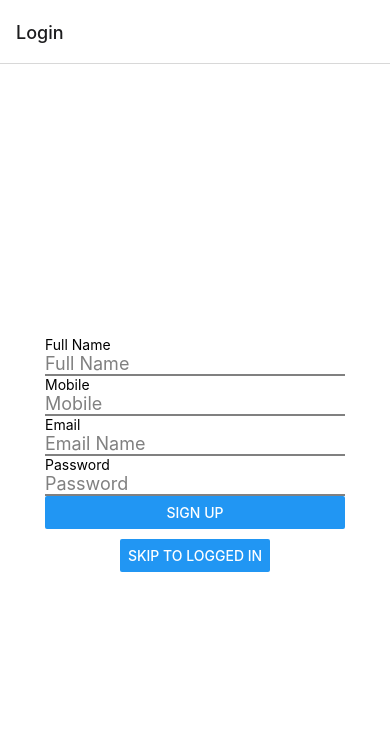
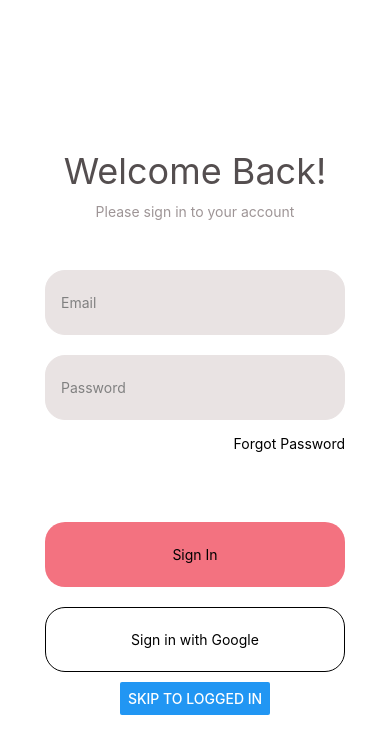
Before and after one commit to MarshalWelgama/QR-Coffee, a React Native app: screen /Login in a window 390 px wide. Shown: the top 754 px of the page. Built offline with nearby package versions, Linux system fonts and the light colour scheme.

Commit message:
issue #7 update login page style and added colors

```diff
--- a/routes/HomeStack.tsx
+++ b/routes/HomeStack.tsx
@@ -18,7 +18,7 @@ const HomeStack = () => {
 
     <NavigationContainer>
       <Stack.Navigator initialRouteName="Login">
-        <Stack.Screen name={"Login"} component={LoginPage} />
+        <Stack.Screen name={"Login"} component={LoginPage} options={{ headerShown: false }} />
         <Stack.Screen name={"QRCode"} component={TopNavigator} options={{
           title: "Welcome John Smith",
           headerStyle: {
--- a/routes/TopNavigator.tsx
+++ b/routes/TopNavigator.tsx
@@ -6,6 +6,7 @@ import LoginPage from "../src/screens/LoginPage";
 import Scan from "../src/screens/Scan";
 import { StatusBar, SafeAreaView } from "react-native";
 import QRCodeScreen from "../src/screens/QRCode";
+import COLORS from "../src/const/colors";
 
 const Tab = createMaterialTopTabNavigator();
 
@@ -16,9 +17,9 @@ const TopNavigator = () => {
                 tabBarLabelStyle: { fontSize: 16 },
                 tabBarScrollEnabled: false,
                 swipeEnabled: false,
-                tabBarActiveTintColor: "#658D97",
+                tabBarActiveTintColor: COLORS.dark,
                 tabBarIndicatorStyle: {
-                    backgroundColor: "#658D97",
+                    backgroundColor: COLORS.primary,
                     borderTopColor: "white",
                 },
                 tabBarStyle: {
--- a/src/components/QRcard.tsx
+++ b/src/components/QRcard.tsx
@@ -29,8 +29,8 @@ export const QRcard = ({
                     </View>
                 </View>
                 <View style={{ marginHorizontal: 20 }}>
-                    <Text style={{ fontSize: 18, fontWeight: 'bold' }}>{name}</Text>
-                    <Text style={{ fontSize: 14, color: "red", marginTop: 2 }}>
+                    <Text style={{ fontSize: 18, fontWeight: 'bold', color: COLORS.dark }}>{name}</Text>
+                    <Text style={{ fontSize: 14, color: COLORS.primary, marginTop: 2 }}>
                         {"3242-1232-1232-2312"}
                     </Text>
                 </View>
@@ -40,7 +40,7 @@ export const QRcard = ({
                         flexDirection: 'row',
                         justifyContent: 'space-between',
                     }}>
-                    <Text style={{ fontSize: 18 }}>
+                    <Text style={{ fontSize: 18, color: COLORS.dark }}>
                         last time scanned: 04/02/22
                     </Text>
                     <View style={styles.infobtn}>
--- a/src/components/loginForm.tsx
+++ b/src/components/loginForm.tsx
@@ -1,7 +1,9 @@
 // Formik x React Native example
-import React from "react";
-import { Button, TextInput, View, Text } from "react-native";
+import React, { useState } from "react";
+import { Button, TextInput, View, Text, StyleSheet, TouchableOpacity } from "react-native";
 import { Formik, FormikProps, Form } from "formik";
+import COLORS from "../const/colors"
+import Icon from "react-native-vector-icons/Feather";
 
 interface MyFormValues {
   fullName: string;
@@ -11,31 +13,35 @@ interface MyFormValues {
 }
 
 interface Label {
-  label: string;
   name: string;
   password: boolean;
 }
 const InputField: React.FC<Label & any> = ({
   name,
-  label,
   password,
+  onFocus = () => { },
   ...props
 }) => {
+  const [isFocused, setIsFocused] = useState(false)
+
   return (
     <View>
-      {label && <Text>{label}</Text>}
-      <View>
+      <View style={[styles.inputContainer, isFocused ? { borderColor: COLORS.dark, borderWidth: 1, } : { borderColor: COLORS.lightest, borderWidth: 0.5 }]}>
         <TextInput
+          autoCorrect={false}
+          onFocus={() => {
+            onFocus()
+            setIsFocused(true)
+          }}
+          onBlur={() => {
+            setIsFocused(false)
+          }}
           secureTextEntry={password ? true : false}
           placeholderTextColor={"grey"}
-          style={{
-            fontSize: 18,
-            borderBottomColor: "grey",
-            borderBottomWidth: 2,
-            width: 300,
-          }}
+          style={styles.inputText}
           {...props}
         />
+
       </View>
     </View>
   );
@@ -59,30 +65,77 @@ export const MyReactNativeForm: React.FC<{}> = () => {
         {(props: FormikProps<MyFormValues>) => (
           <View>
             <InputField
-            label="Full Name"
-              placeholder="Full Name"
+              label="Email"
+              placeholder="Email"
               onChangeText={props.handleChange("fullName")}
             />
             <InputField
-             label="Mobile"
-              placeholder="Mobile"
+              password
+              label="Password"
+              placeholder="Password"
               onChangeText={props.handleChange("mobile")}
             />
-            <InputField
-            label="Email"
-              placeholder="Email Name"
-              onChangeText={props.handleChange("email")}
-            />
-            <InputField
-            label="Password"
-              placeholder="Password"
-              password
-              onChangeText={props.handleChange("password")}
-            />
-            <Button title="Sign Up" onPress={() => props.handleSubmit()} />
+            <TouchableOpacity style={{
+              marginTop: 5,
+              flexDirection: "row",
+              justifyContent: "flex-end",
+            }}><Text>Forgot Password</Text></TouchableOpacity>
+            <TouchableOpacity style={styles.login} onPress={() => console.log('hi')}><Text>Sign In</Text></TouchableOpacity>
+            <TouchableOpacity style={styles.google} onPress={() => console.log('hi')}><Text>Sign in with Google</Text></TouchableOpacity>
           </View>
         )}
       </Formik>
     </View>
   );
 };
+
+const styles = StyleSheet.create({
+  label: {
+    fontSize: 14,
+
+    color: COLORS.dark
+  },
+  inputText: {
+    fontSize: 14,
+    width: 300,
+
+  },
+  inputContainer: {
+    height: 65,
+    backgroundColor: COLORS.lightest,
+    flexDirection: "row",
+    paddingHorizontal: 15,
+    alignItems: 'center',
+    width: 300,
+    borderRadius: 20,
+    marginTop: 10,
+    marginBottom: 10,
+  },
+  login: {
+    height: 65,
+    backgroundColor: COLORS.primary,
+    flexDirection: "row",
+    paddingHorizontal: 15,
+    alignItems: 'center',
+    justifyContent: "center",
+    width: 300,
+    borderRadius: 20,
+    marginTop: 10,
+    marginBottom: 10,
+    top: 60
+  },
+  google: {
+    height: 65,
+    backgroundColor: COLORS.white,
+    flexDirection: "row",
+    paddingHorizontal: 15,
+    alignItems: 'center',
+    justifyContent: "center",
+    width: 300,
+    borderRadius: 20,
+    marginTop: 10,
+    marginBottom: 10,
+    top: 60,
+    borderWidth: 0.5
+  }
+});
--- a/src/const/colors.js
+++ b/src/const/colors.js
@@ -1,10 +1,11 @@
 const COLORS = {
   white: "#FFF",
-  dark: "#000",
-  primary: "#F9813A",
-  secondary: "#fedac5",
-  light: "#E5E5E5",
-  grey: "#908e8c",
+  dark: "#544E4F",
+  notdark: "#9e9596",
+  primary: "#F37280",
+  secondary: "#D9C8C0",
+  light: "#DAD8D9",
+  lightest: "#E9E3E3",
 };
 
 export default COLORS;
--- a/src/screens/LoginPage.tsx
+++ b/src/screens/LoginPage.tsx
@@ -1,20 +1,27 @@
-import React from 'react';
-import { Button, StyleSheet, View, Text } from 'react-native';
-import { IStackScreenProps } from '../library/IStackScreenProps';
-import {MyReactNativeForm} from "../components/loginForm"
+import React from "react";
+import { Button, StyleSheet, View, Text } from "react-native";
+import { IStackScreenProps } from "../library/IStackScreenProps";
+import { MyReactNativeForm } from "../components/loginForm";
+import COLORS from "../const/colors";
 
 const LoginPage: React.FunctionComponent<IStackScreenProps> = (props) => {
     const { navigation } = props;
 
     const navigateToQR = () => {
-        navigation.navigate("QRCode")
-    }
+        navigation.navigate("QRCode");
+    };
     return (
         <View style={styles.container}>
+            <View style={styles.loginContainer}>
+                <Text style={styles.loginMain}>Welcome Back!</Text>
+                <Text style={styles.loginSubtitle}>Please sign in to your account</Text>
+            </View>
+
+
             {/* formik login page */}
             <MyReactNativeForm />
-            <View style={styles.button}>
-            <Button title="Skip to logged in" onPress={navigateToQR} />
+            <View style={styles.debug}>
+                <Button title="Skip to logged in" onPress={navigateToQR} />
             </View>
         </View>
     );
@@ -23,13 +30,34 @@ const LoginPage: React.FunctionComponent<IStackScreenProps> = (props) => {
 export default LoginPage;
 
 const styles = StyleSheet.create({
+    loginContainer: {
+        alignItems: "center",
+        justifyContent: "center",
+        bottom: 40
+    },
+    loginMain: {
+        fontSize: 36,
+        alignItems: "center",
+        justifyContent: "center",
+        color: COLORS.dark,
+        marginBottom: 10
+    },
+    loginSubtitle: {
+        fontSize: 14,
+        alignItems: "center",
+        justifyContent: "center",
+        color: COLORS.notdark
+    },
     container: {
         flex: 1,
-        backgroundColor: '#fff',
-        alignItems: 'center',
-        justifyContent: 'center'
+        backgroundColor: "#fff",
+        alignItems: "center",
+        justifyContent: "center",
     },
-    button: {
-        marginTop: 10
-    }
+    topContainer: {
+        flex: 1,
+    },
+    debug: {
+        top: 60,
+    },
 });
--- a/src/screens/QRCode.tsx
+++ b/src/screens/QRCode.tsx
@@ -14,6 +14,7 @@ import { IStackScreenProps } from "../library/IStackScreenProps";
 import { IQRCodePayload } from "../library/IQRCodePayload";
 import { TextDivider } from "../components/TextDivider";
 import { QRcard } from "../components/QRcard";
+import COLORS from "../const/colors";
 
 const QRCodeScreen: React.FunctionComponent<IStackScreenProps> = (props) => {
     const { navigation } = props;
@@ -24,15 +25,15 @@ const QRCodeScreen: React.FunctionComponent<IStackScreenProps> = (props) => {
 
     return (
         <ScrollView contentContainerStyle={styles.container}>
-            <QRcard name="Marshal Welgama"><QRCode value={JSON.stringify("payload")} size={150} /></QRcard>
+            <QRcard name="Marshal Welgama"><QRCode color={COLORS.dark} value={JSON.stringify("payload")} size={150} /></QRcard>
             <View style={{ padding: 20 }}></View>
-            <TextDivider input="Explore" lineColour="#e3e3e3"></TextDivider>
+            <TextDivider input="Explore" lineColour={COLORS.lightest}></TextDivider>
             <View style={{ padding: 20 }}>
-                <Text style={{ color: "#828282" }}>No places near you... </Text>
+                <Text style={{ color: COLORS.dark }}>No places near you... </Text>
             </View>
-            <TextDivider input="Loyalty" lineColour="#e3e3e3"></TextDivider>
+            <TextDivider input="Loyalty" lineColour={COLORS.lightest}></TextDivider>
             <View style={{ padding: 20 }}>
-                <Text style={{ color: "#828282" }}>
+                <Text style={{ color: COLORS.dark }}>
                     Scan your first card, to view your loyalty{" "}
                 </Text>
             </View>
```
